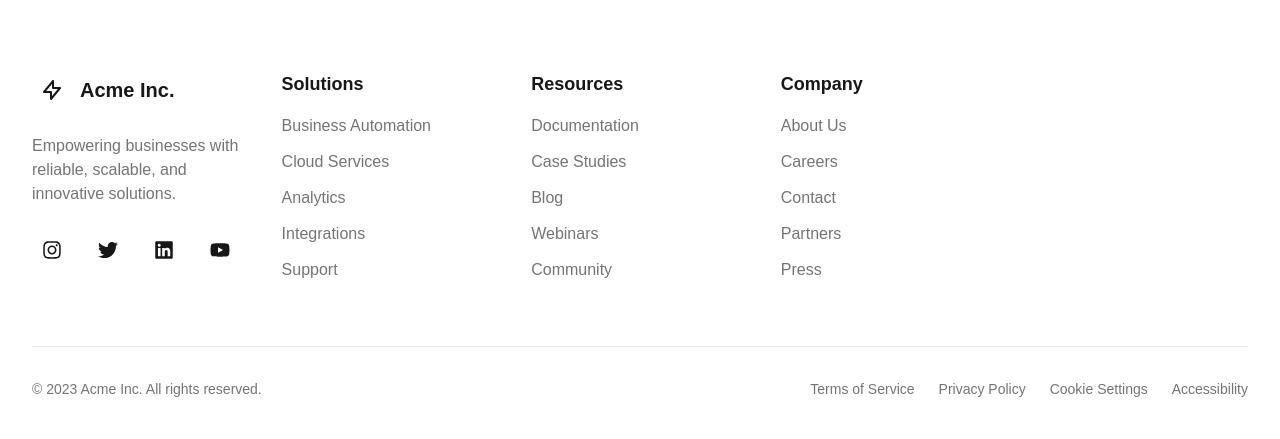
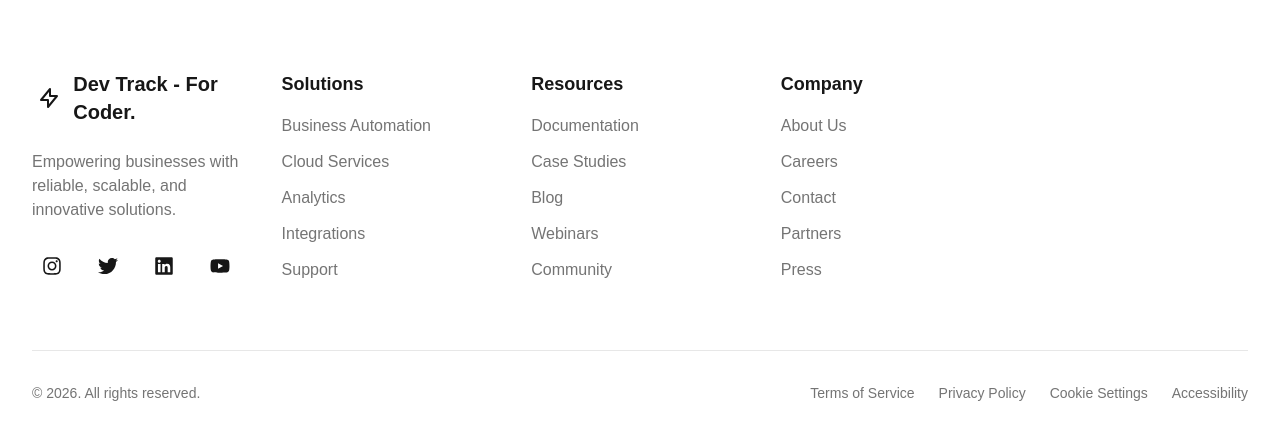
Before and after one commit to abhaymauryadev/devtrack, a Next.js app: page / in a window 1280 px wide. Shown: the part 5253-5692 px from the top of the page. Built offline with nearby package versions, Linux system fonts and the light colour scheme.

Commit message:
feat: update the footer

```diff
--- a/components/FooterNewsletter.tsx
+++ b/components/FooterNewsletter.tsx
@@ -40,7 +40,7 @@ const socialIcons = [
 
 export default function FooterNewsletter() {
   return (
-    <footer className="bg-background text-foreground relative w-full pt-20 pb-10">
+    <footer className="bg-background text-foreground relative w-full pt-20 pb-10 ">
       <div className="pointer-events-none absolute top-0 left-0 z-0 h-full w-full overflow-hidden">
         <div className="bg-primary absolute top-1/3 left-1/4 h-64 w-64 rounded-full opacity-10 blur-3xl" />
         <div className="bg-primary absolute right-1/4 bottom-1/4 h-80 w-80 rounded-full opacity-10 blur-3xl" />
@@ -98,7 +98,7 @@ export default function FooterNewsletter() {
                   />
                 </svg>
               </div>
-              <span className="text-xl font-bold">Acme Inc.</span>
+              <span className="text-xl font-bold">Dev Track - For Coder.</span>
             </div>
             <p className="text-foreground/60 mb-6">
               Empowering businesses with reliable, scalable, and innovative
@@ -136,7 +136,7 @@ export default function FooterNewsletter() {
         </div>
         <div className="border-foreground/10 flex flex-col items-center justify-between border-t pt-8 md:flex-row">
           <p className="text-foreground/60 mb-4 text-sm md:mb-0">
-            © 2023 Acme Inc. All rights reserved.
+            © {new Date().getFullYear()}. All rights reserved.
           </p>
           <div className="flex flex-wrap justify-center gap-6">
             {legalLinks.map((text) => (
```
